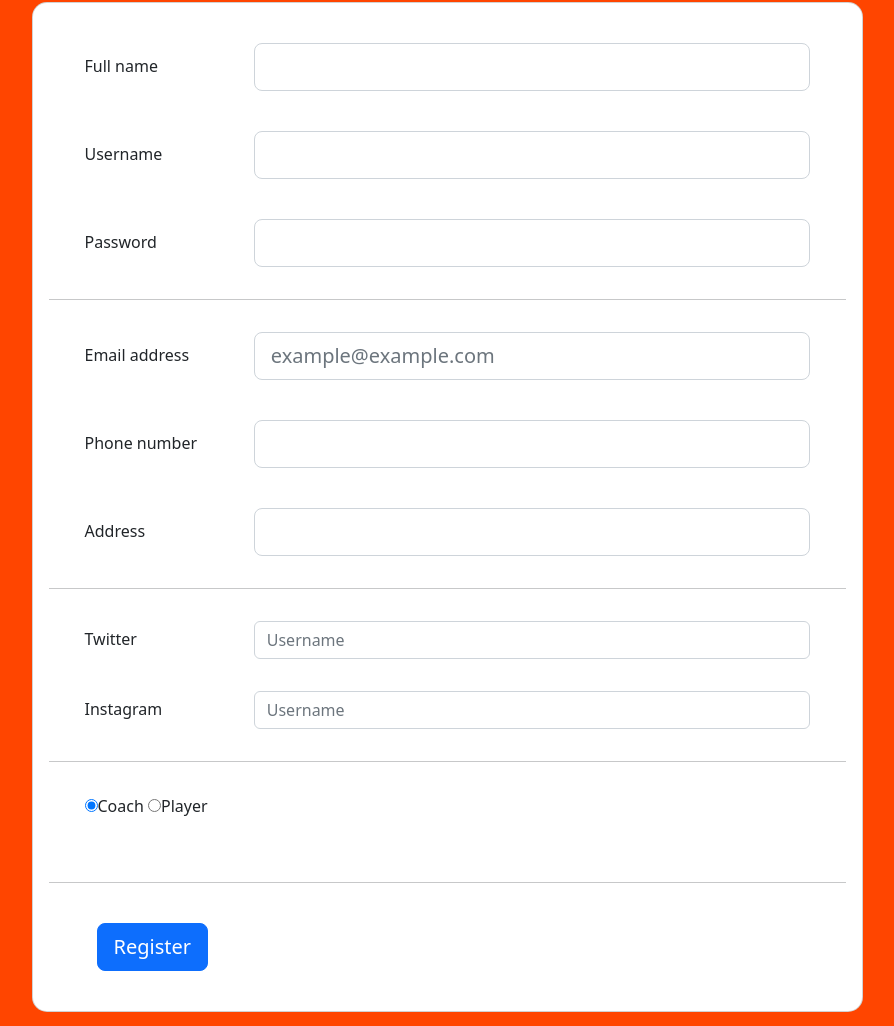
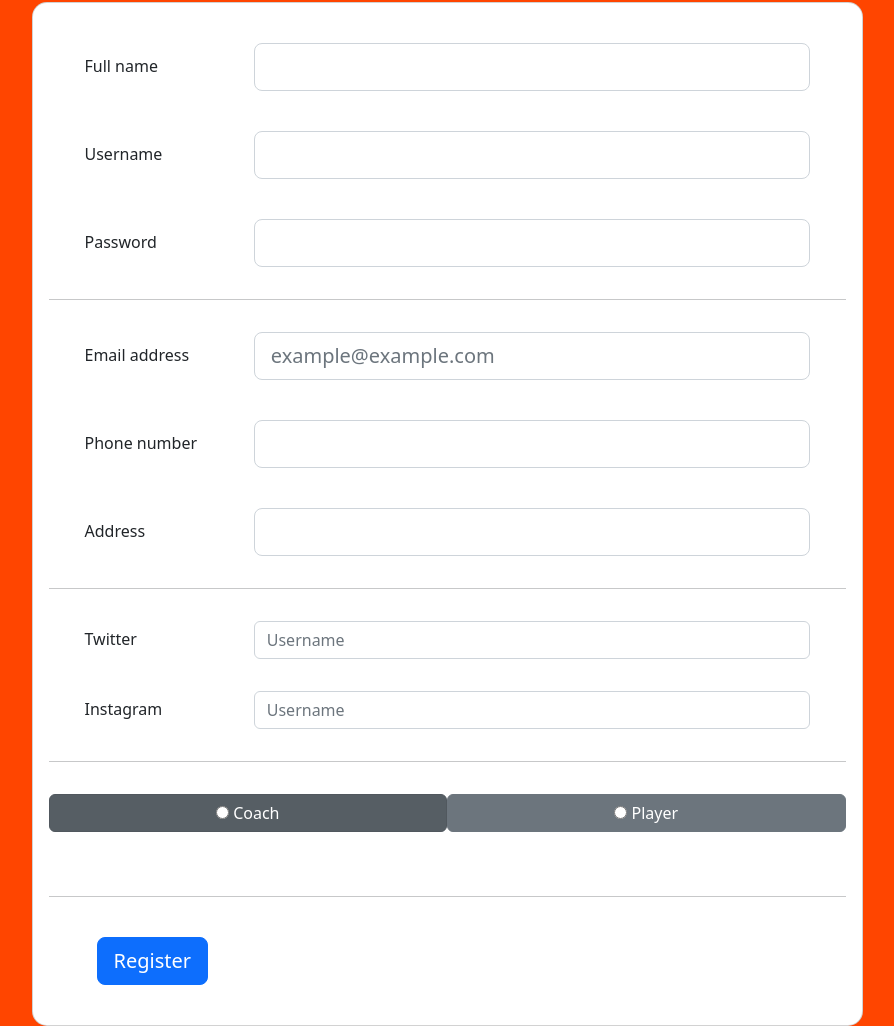
Before and after one commit to Christopher-Sampson/cs326-final-teamXI, a website: page public/createAccount.html in a window 1280 px wide. Shown: the part 70-1096 px from the top of the page, without its empty margins (193-1087 px from the left). Drawn offline with nearby package versions, Linux system fonts and the light colour scheme.

Commit message:
fixed button on create account
fixed button on create account

```diff
--- a/public/createAccount.html
+++ b/public/createAccount.html
@@ -114,13 +114,21 @@
 
                   <hr class="mx-n3">
                   <div class="row align-items-center py-3">
-                    <div class="col px-5 pe-5">
-                        <form>
 
-                            <label class="radio-inline"><input id = "iscoach" type="radio" name="optradio" checked>Coach</label>
-                            <label class="radio-inline"><input id = "isplayer" type="radio" name="optradio">Player</label>
-                        </form>
-                    </div>
+                      <div class="btn-group btn-group-toggle" data-toggle="buttons">
+                        <div class="col-6 ">
+                          <label class="btn btn-secondary active w-100">
+                          <input type="radio" name="options" id="iscoach" autocomplete="off" > Coach
+                          </label>
+                        </div>
+                        <div class="col-6 ">
+                          <label class="btn btn-secondary w-100">
+                          <input type="radio" name="options" id="isplayer" autocomplete="off"> Player
+                          </label>
+                        </div>
+
+                     </div>
+
                   </div>
 
                   <div class="row align-items-center py-3">
```
Also changed, not shown: public/navbar.html (+3 -3 lines).
